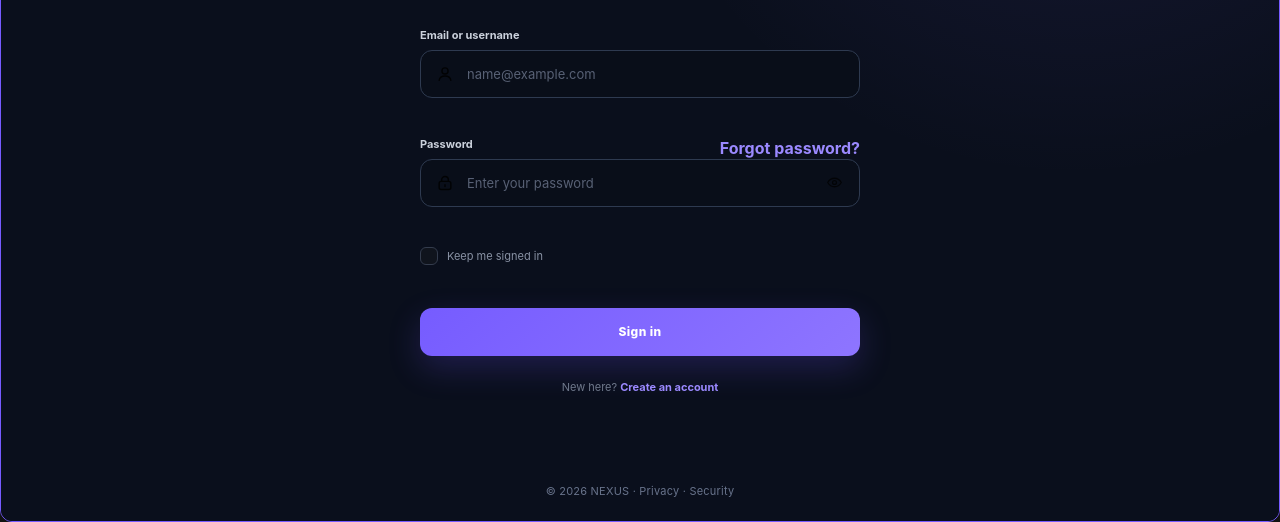
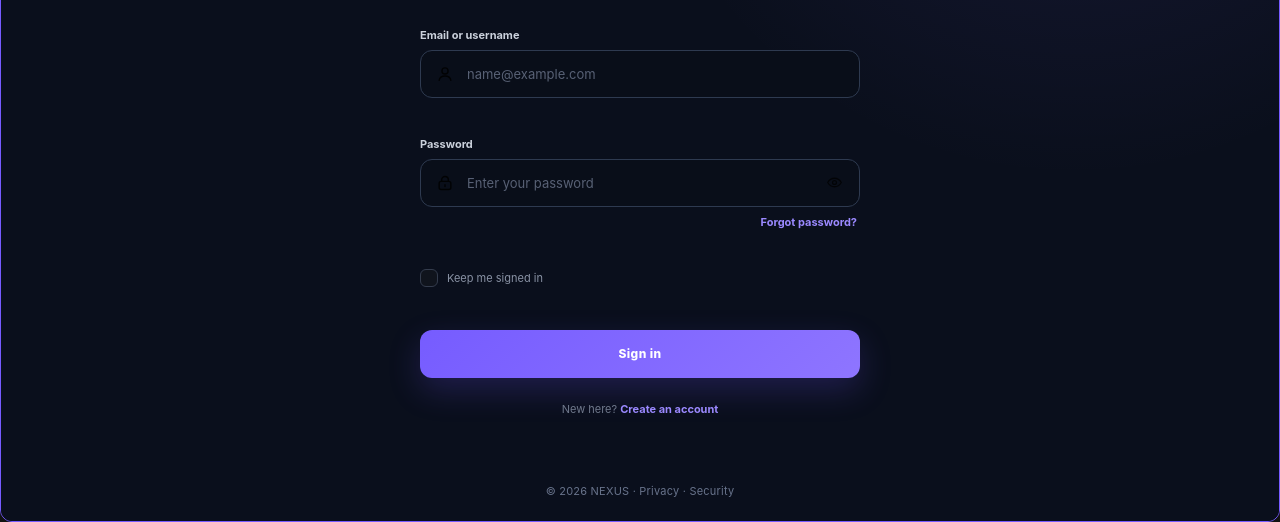
Before and after one commit to 3zva/NEXUSPROJECT, a plain HTML site: page loader-assets/login-gui-codex-package/html/index.html in a window 1280 px wide. Shown: the part 278-800 px from the top of the page. Drawn offline with Linux system fonts and the light colour scheme.

Commit message:
Move forgot password below password field

```diff
--- a/loader-assets/login-gui-codex-package/html/index.html
+++ b/loader-assets/login-gui-codex-package/html/index.html
@@ -32,8 +32,9 @@
             <span class="field-error" id="username-error"></span>
           </div>
           <div class="field-group">
-            <div class="label-row"><label for="password">Password</label><button class="text-button" type="button" id="forgot-password">Forgot password?</button></div>
+            <label for="password">Password</label>
             <div class="input-shell"><img src="../assets/lock.svg" alt="" /><input id="password" name="password" type="password" autocomplete="current-password" placeholder="Enter your password" required /><button class="icon-button" type="button" id="toggle-password" aria-label="Show password" aria-pressed="false"><img id="password-icon" src="../assets/eye.svg" alt="" /></button></div>
+            <button class="text-button forgot-password-link" type="button" id="forgot-password">Forgot password?</button>
             <span class="field-error" id="password-error"></span>
           </div>
           <label class="remember-row"><input id="remember" name="remember" type="checkbox" /><span class="custom-check"><img src="../assets/check.svg" alt="" /></span><span>Keep me signed in</span></label>
--- a/loader-assets/login-gui-codex-package/html/styles.css
+++ b/loader-assets/login-gui-codex-package/html/styles.css
@@ -83,6 +83,7 @@ footer { position: absolute; bottom: 25px; left: 0; width: 100%; text-align: cen
 
 .text-button, .inline-link { padding: 0; border: 0; background: transparent; color: var(--accent-bright); font-size: inherit; font-weight: 700; cursor: pointer; }
 .text-button:hover, .inline-link:hover { text-decoration: underline; }
+.forgot-password-link { display: block; margin: 8px 3px 0 auto; font-size: 11px; }
 .back-button { display: inline-flex; align-items: center; gap: 7px; margin: 0 0 24px; padding: 0; border: 0; background: transparent; color: #858fa2; font-size: 11px; font-weight: 700; cursor: pointer; }
 .back-button:hover { color: #c6cbd5; }
 .back-button img { width: 16px; height: 16px; }
--- a/qt_recoil_gui/CMakeLists.txt
+++ b/qt_recoil_gui/CMakeLists.txt
@@ -1,5 +1,5 @@
 cmake_minimum_required(VERSION 3.24)
-project(NexusClient VERSION 1.6.1 LANGUAGES CXX)
+project(NexusClient VERSION 1.6.2 LANGUAGES CXX)
 
 set(CMAKE_CXX_STANDARD 20)
 set(CMAKE_CXX_STANDARD_REQUIRED ON)
```
